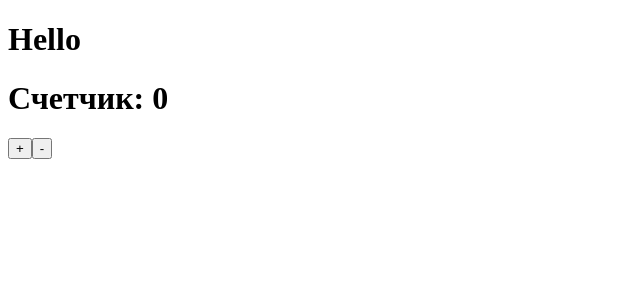
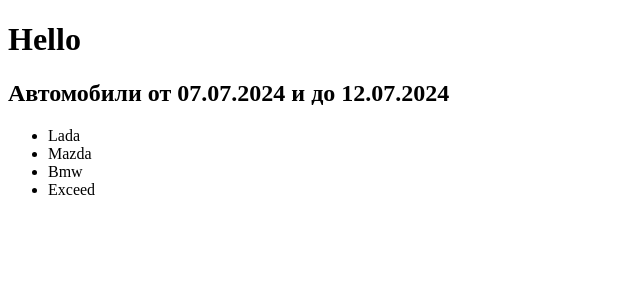
Before and after one commit to AleX-EKX/angular-course, an Angular app in the folder my-app/: page / in a window 1280 px wide. Shown: the top 300 px of the page, without its empty margins (0-640 px from the left). Built offline with nearby package versions, Linux system fonts and the light colour scheme.

Commit message:
task-1.3

```diff
--- a/my-app/src/app/app.component.html
+++ b/my-app/src/app/app.component.html
@@ -1,2 +1,5 @@
 <h1>{{message}}</h1>
-<app-counter></app-counter>
+<h2>Автомобили от {{date_now | date: 'dd.MM.yyyy'}} и до {{date_now | mypipe | date: 'dd.MM.yyyy'}}</h2>
+<ul>
+    <li [id]="car.name" *ngFor="let car of array_auto">{{car.name}}</li>
+</ul>
--- a/my-app/src/app/app.component.ts
+++ b/my-app/src/app/app.component.ts
@@ -7,4 +7,11 @@
 })
 export class AppComponent {
   message = "Hello";
+  array_auto = [
+    { name: 'Lada' },
+    { name: 'Mazda' },
+    { name: 'Bmw' },
+    { name: 'Exceed'}
+  ]
+  date_now = new Date();
 }
--- a/my-app/src/app/app.module.ts
+++ b/my-app/src/app/app.module.ts
@@ -3,12 +3,13 @@
 
 import { AppRoutingModule } from './app-routing.module';
 import { AppComponent } from './app.component';
-import { CounterComponent } from './counter/counter.component';
+import { MypipePipe } from './mypipe.pipe';
 
 @NgModule({
   declarations: [
     AppComponent,
-    CounterComponent
+    MypipePipe,
+
   ],
   imports: [
     BrowserModule,
--- a/my-app/src/app/counter/counter.component.html
+++ /dev/null
@@ -1,3 +0,0 @@
-<h1> Счетчик: {{counter}}</h1>
-<button (click)="clickCounter(true)">+</button>
-<button (click)="clickCounter(false)">-</button>
--- a/my-app/src/app/counter/counter.component.ts
+++ /dev/null
@@ -1,19 +0,0 @@
-import { Component, OnInit } from '@angular/core';
-
-@Component({
-  selector: 'app-counter',
-  templateUrl: './counter.component.html',
-  styleUrls: ['./counter.component.css']
-})
-export class CounterComponent implements OnInit {
-
-  counter = 0;
-  clickCounter(type: boolean) {
-    type ? this.counter++ : this.counter--;
-  }
-  constructor() { }
-
-  ngOnInit(): void {
-  }
-
-}
--- /dev/null
+++ b/my-app/src/app/mypipe.pipe.ts
@@ -0,0 +1,14 @@
+import { Pipe, PipeTransform } from '@angular/core';
+
+@Pipe({
+  name: 'mypipe'
+})
+export class MypipePipe implements PipeTransform {
+
+  transform(value: Date): Date {
+    const newValue = new Date(value);
+    newValue.setDate(newValue.getDate() + 5);
+    return newValue;
+  }
+
+}
```
Also changed, not shown: my-app/src/app/counter/counter.component.css (deleted), 2 other files (tests, documents, lock files or other folders).
